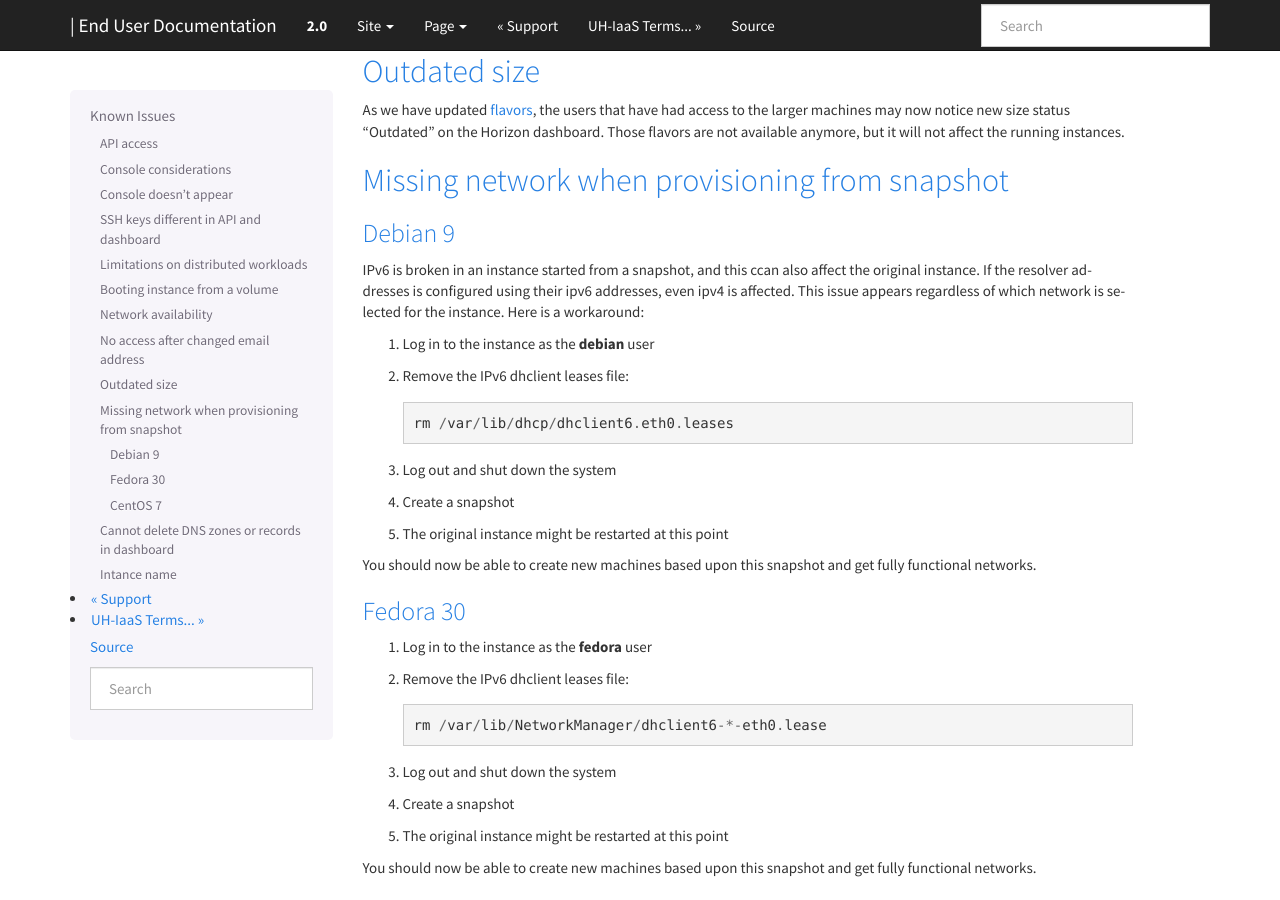
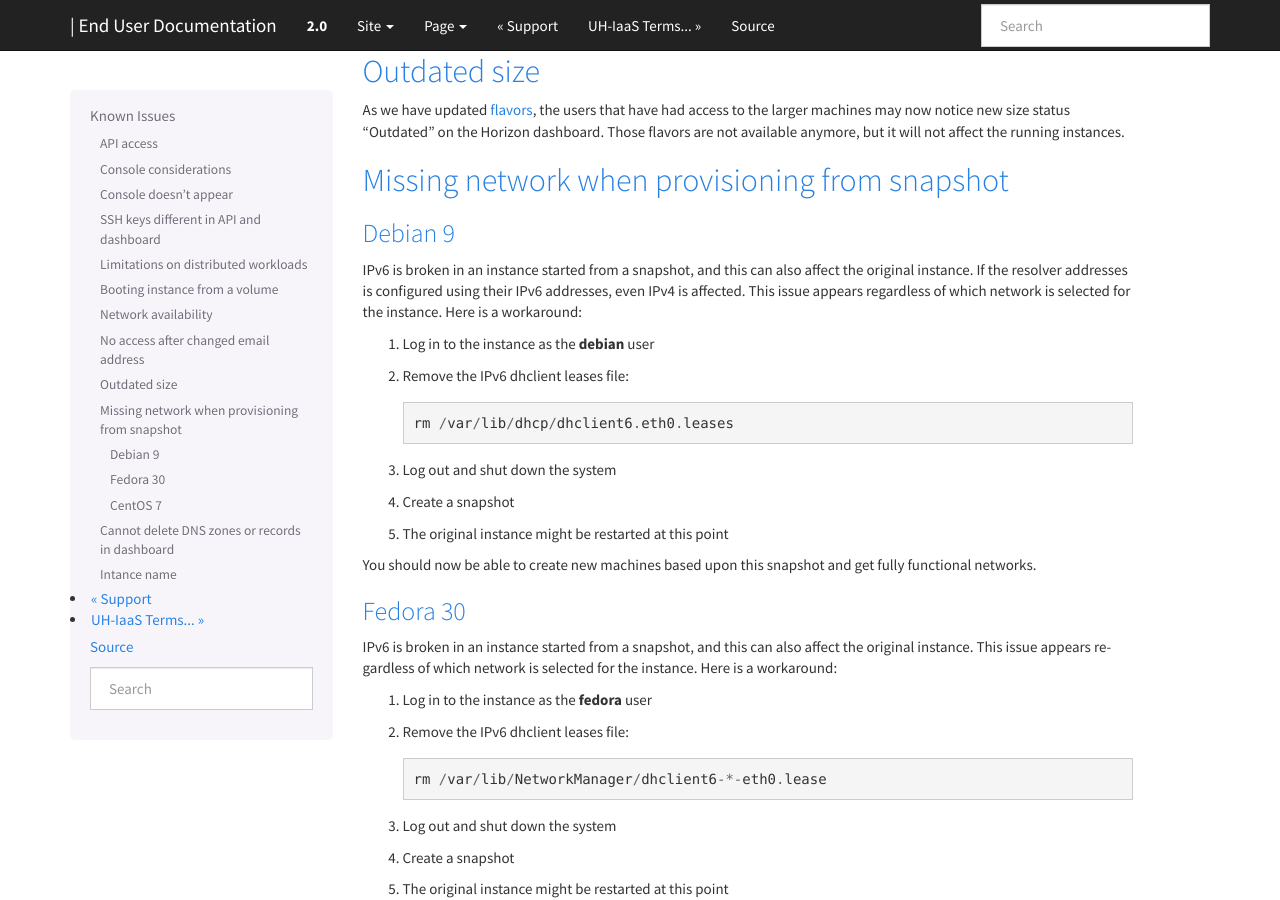
Before and after one commit to norcams/docs-enduser, a Sphinx documentation site: the page built from docs/known-issues.rst, in a window 1280 px wide and 900 px high, scrolled down 1584 px. Built offline with Sphinx 7.4.7, drawn with Linux system fonts in a browser that asks for light colours.

Commit message:
Updated known-issues

```diff
--- a/docs/known-issues.rst
+++ b/docs/known-issues.rst
@@ -93,9 +93,9 @@ Missing network when provisioning from snapshot
 Debian 9
 ''''''''
 
-IPv6 is broken in an instance started from a snapshot, and this ccan also affect
-the original instance. If the resolver addresses is configured using their ipv6
-addresses, even ipv4 is affected. This issue appears regardless of which network
+IPv6 is broken in an instance started from a snapshot, and this can also affect
+the original instance. If the resolver addresses is configured using their IPv6
+addresses, even IPv4 is affected. This issue appears regardless of which network
 is selected for the instance. Here is a workaround:
 
 1. Log in to the instance as the **debian** user
@@ -116,6 +116,9 @@ fully functional networks.
 
 Fedora 30
 '''''''''
+IPv6 is broken in an instance started from a snapshot, and this can also affect
+the original instance. This issue appears regardless of which network
+is selected for the instance. Here is a workaround:
 
 1. Log in to the instance as the **fedora** user
 
```
